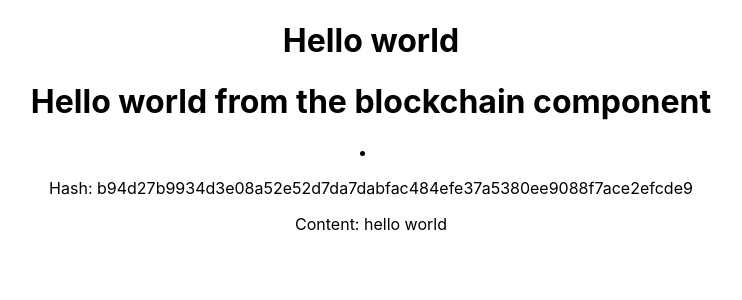
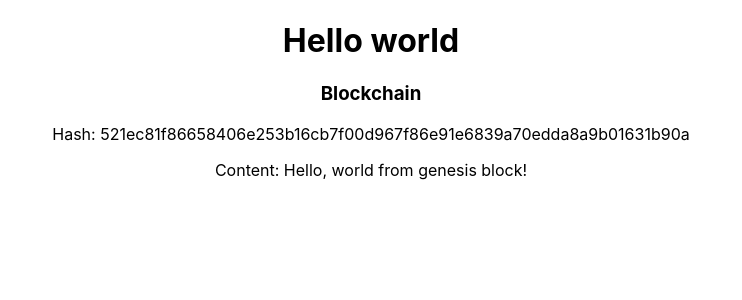
Before and after one commit to waiscodes/typescript-jest, a React (Create React App) app: page / in a window 1280 px wide. Shown: the top 300 px of the page, without its empty margins (269-1011 px from the left). Built offline with nearby package versions, Linux system fonts and the light colour scheme.

Commit message:
changed genesis block

```diff
--- a/src/App.tsx
+++ b/src/App.tsx
@@ -19,8 +19,8 @@ export interface IState {
 function App() {
   const [blockchain, setBlockchain] = useState<IState["blockchain"]>([
     {
-      content: "hello world",
-      hash: "b94d27b9934d3e08a52e52d7da7dabfac484efe37a5380ee9088f7ace2efcde9",
+      content: "Hello, world from genesis block!",
+      hash: "521ec81f86658406e253b16cb7f00d967f86e91e6839a70edda8a9b01631b90a",
     },
   ]);
 
--- a/src/components/Block.tsx
+++ b/src/components/Block.tsx
@@ -9,12 +9,12 @@ interface IProps {
 const Block: React.FC<IProps> = ({ block }) => {
   return (
     <div>
-      <li>
+      <div>
         <div className='block'>
           <p>Hash: {block.hash}</p>
           <p>Content: {block.content}</p>
         </div>
-      </li>
+      </div>
     </div>
   );
 };
--- a/src/components/Blockchain.tsx
+++ b/src/components/Blockchain.tsx
@@ -18,7 +18,7 @@ const Blockchain: React.FC<IProps> = ({ blockchain }) => {
 
   return (
     <div>
-      <h1>Hello world from the blockchain component</h1>
+      <h3>Blockchain</h3>
       {renderBlockchain()}
     </div>
   );
```
